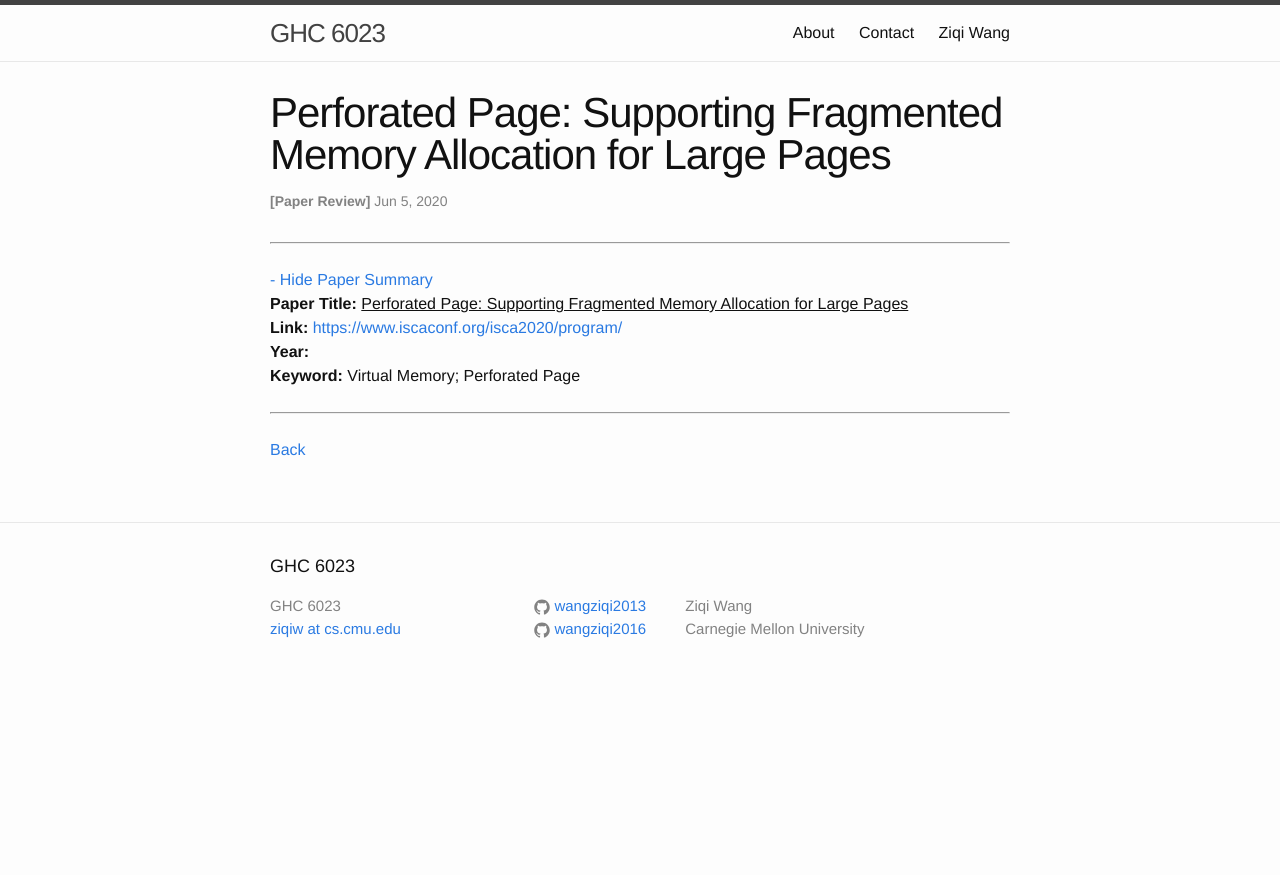
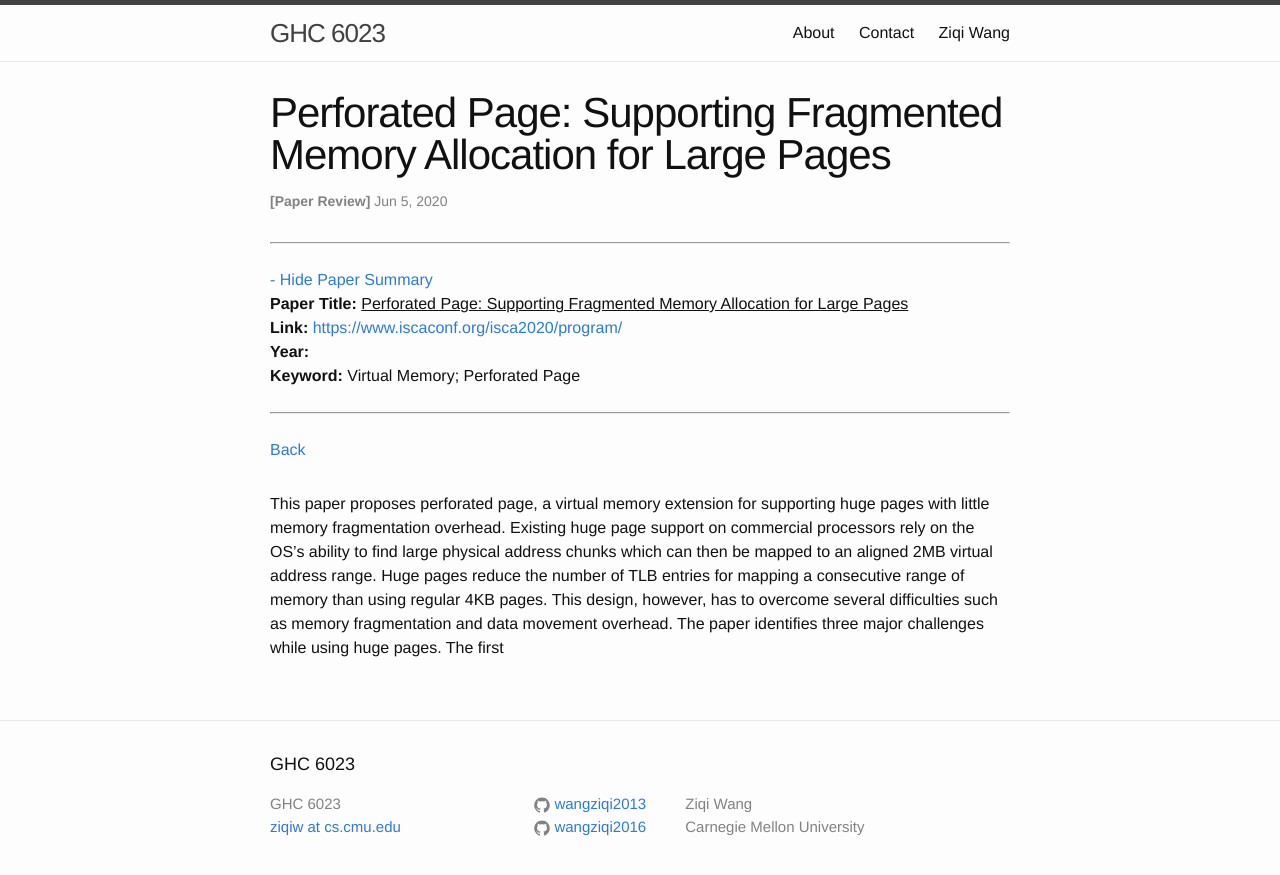
Before and after one commit to wangziqi2013/wangziqi2013.github.io, a Jekyll site: the page built from _posts/2020-06-05-perforated-page.markdown, in a window 1280 px wide. Shown: the top 875 px of the page. Built offline with Jekyll 4.4.1, drawn with Linux system fonts in a browser that asks for light colours.

Commit message:
Adding intro

```diff
--- a/_posts/2020-06-05-perforated-page.markdown
+++ b/_posts/2020-06-05-perforated-page.markdown
@@ -12,3 +12,10 @@ htm_cd:
 htm_cr:
 version_mgmt:
 ---
+
+This paper proposes perforated page, a virtual memory extension for supporting huge pages with little memory fragmentation
+overhead. Existing huge page support on commercial processors rely on the OS's ability to find large physical address
+chunks which can then be mapped to an aligned 2MB virtual address range. Huge pages reduce the number of TLB entries
+for mapping a consecutive range of memory than using regular 4KB pages. This design, however, has to overcome several
+difficulties such as memory fragmentation and data movement overhead. The paper identifies three major challenges
+while using huge pages. The first
```
